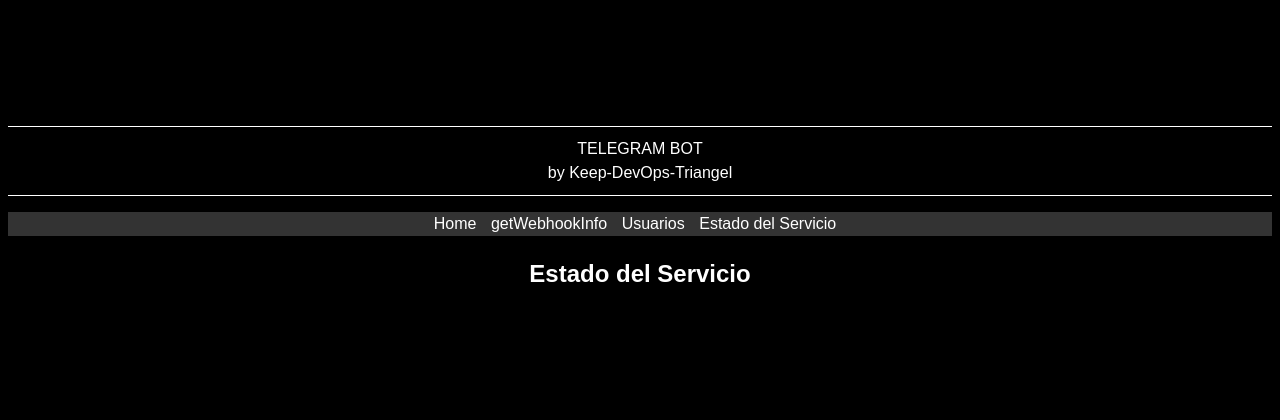
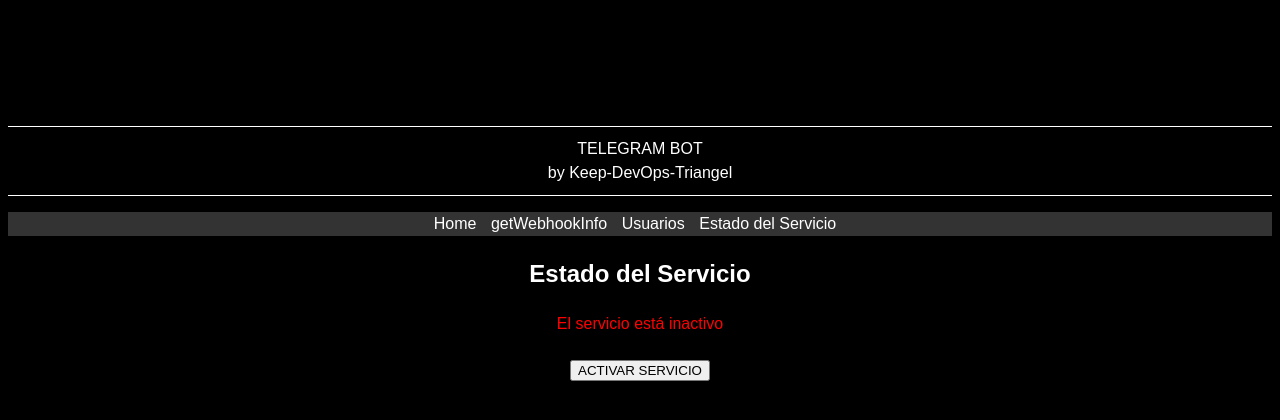
Before and after one commit to RafaTorices/bot-telegram-python, a Flask app: page /estado_servicio in a window 1280 px wide. Shown: the top 420 px of the page. Run offline with Flask 3, Linux system fonts and the light colour scheme; data that the repository does not hold is empty.

Commit message:
change estado from web ok

```diff
--- a/src/app.py
+++ b/src/app.py
@@ -1,9 +1,7 @@
 
 from flask import Flask, request, render_template, url_for
-import requests
 from application.servicio import Servicio
-from application.usuarios import Usuario
-from application.config import TelegramConfig
+from application.web import getWebhookInfo, listado_usuarios, estado_servicio
 
 app = Flask(__name__, template_folder='application/templates',
             static_folder='application/static')
@@ -16,40 +14,30 @@ def index():
         # Llamo a la clase que inicia el servicio
         Servicio(request.json)
         return render_template('home.html')
-
     # Si es una peticion GET le devuelvo la home html
     if request.method == 'GET':
         return render_template('home.html')
 
 
 @app.route('/getWebhookInfo', methods=['GET'])
-def getWebhookInfo():
-    apiURL = TelegramConfig.APIURL+TelegramConfig.TOKEN+"/getWebhookInfo"
-    response = requests.get(apiURL)
-    if response.status_code == 200:
-        data = response.json()
-        return render_template('get_webhook_info.html', data=data)
-    else:
-        return render_template('get_webhook_info.html', error="Error: "+response)
+def getWebhookInfo_():
+    return getWebhookInfo()
 
 
 @app.route('/listado_usuarios', methods=['GET'])
-def listado_usuarios():
-    usuarios = Usuario()
-    usuarios = usuarios.listadoUsuariosWeb()
-    return render_template('listado_usuarios.html', usuarios=usuarios)
+def listado_usuarios_():
+    return listado_usuarios()
 
 
-@app.route('/estado_servicio', methods=['GET'])
-def estado_servicio():
-    return render_template('estado_servicio.html')
+@app.route('/estado_servicio', methods=['POST', 'GET'])
+def estado_servicio_():
+    return estado_servicio()
 
 
 if __name__ == "__main__":
     with app.test_request_context():
-        # Generate URLs using url_for()
         home = url_for('index')
-        listadousuarios = url_for('listado_usuarios')
-        getwebhookinfo = url_for('getWebhookInfo')
-        estadoservicio = url_for('estado_servicio')
+        listadousuarios = url_for('listado_usuarios_')
+        getwebhookinfo = url_for('getWebhookInfo_')
+        estadoservicio = url_for('estado_servicio_')
     app.run()
--- a/src/application/estado.py
+++ b/src/application/estado.py
@@ -12,6 +12,15 @@ class Estado():
                                         database=mysql.db)
 
     def comprobarEstado(self):
+        self.cursor = self.conexion.cursor()
+        self.sql = 'SELECT estado FROM estado WHERE id = 1'
+        self.cursor.execute(self.sql)
+        self.resultado = self.cursor.fetchall()
+        for row in self.resultado:
+            estado = row[0]
+            return estado
+
+    def comprobarEstadoWeb(self):
         self.cursor = self.conexion.cursor()
         self.sql = 'SELECT estado FROM estado WHERE id = 1'
         self.cursor.execute(self.sql)
--- a/src/application/templates/estado_servicio.html
+++ b/src/application/templates/estado_servicio.html
@@ -6,7 +6,23 @@
     {% block content %}
     <h2>Estado del Servicio</h2>
     <div>
-
+      {% if estado == 1 %}
+      <div style="color: aqua;">El servicio está activo</div>
+      <br />
+      <div>
+        <form action="{{ url_for('estado_servicio_') }}" method="post">
+          <input type="submit" value="DESACTIVAR SERVICIO" />
+        </form>
+      </div>
+      {% else %}
+      <div style="color: red;">El servicio está inactivo</div>
+      <br />
+      <div>
+        <form action="{{ url_for('estado_servicio_') }}" method="post">
+          <input type="submit" value="ACTIVAR SERVICIO" />
+        </form>
+      </div>
+      {% endif %}
     </div>
     {% endblock %}
   </div>
--- a/src/application/templates/home.html
+++ b/src/application/templates/home.html
@@ -20,9 +20,9 @@
     <nav>
       <ul>
         <li><a href="{{ url_for('index') }}">Home</a></li>
-        <li><a href="{{ url_for('getWebhookInfo') }}">getWebhookInfo</a></li>
-        <li><a href="{{ url_for('listado_usuarios') }}">Usuarios</a></li>
-        <li><a href="{{ url_for('estado_servicio') }}">Estado del Servicio</a></li>
+        <li><a href="{{ url_for('getWebhookInfo_') }}">getWebhookInfo</a></li>
+        <li><a href="{{ url_for('listado_usuarios_') }}">Usuarios</a></li>
+        <li><a href="{{ url_for('estado_servicio_') }}">Estado del Servicio</a></li>
       </ul>
     </nav>
     <div>
--- /dev/null
+++ b/src/application/web.py
@@ -0,0 +1,38 @@
+import requests
+from flask import render_template, request
+from application.usuarios import Usuario
+from application.config import TelegramConfig
+from application.estado import Estado
+
+
+def getWebhookInfo():
+    apiURL = TelegramConfig.APIURL+TelegramConfig.TOKEN+"/getWebhookInfo"
+    response = requests.get(apiURL)
+    if response.status_code == 200:
+        data = response.json()
+        return render_template('get_webhook_info.html', data=data)
+    else:
+        return render_template('get_webhook_info.html', error="Error: "+response)
+
+
+def listado_usuarios():
+    usuarios = Usuario()
+    usuarios = usuarios.listadoUsuariosWeb()
+    return render_template('listado_usuarios.html', usuarios=usuarios)
+
+
+def estado_servicio():
+    estado = Estado()
+    if request.method == 'GET':
+        result = estado.comprobarEstado()
+        return render_template('estado_servicio.html', estado=result)
+    if request.method == 'POST':
+        result = estado.comprobarEstado()
+        if result == 0:
+            estado.activarEstado()
+            result = estado.comprobarEstado()
+            return render_template('estado_servicio.html', estado=result)
+        else:
+            estado.desactivarEstado()
+            result = estado.comprobarEstado()
+            return render_template('estado_servicio.html', estado=result)
```
